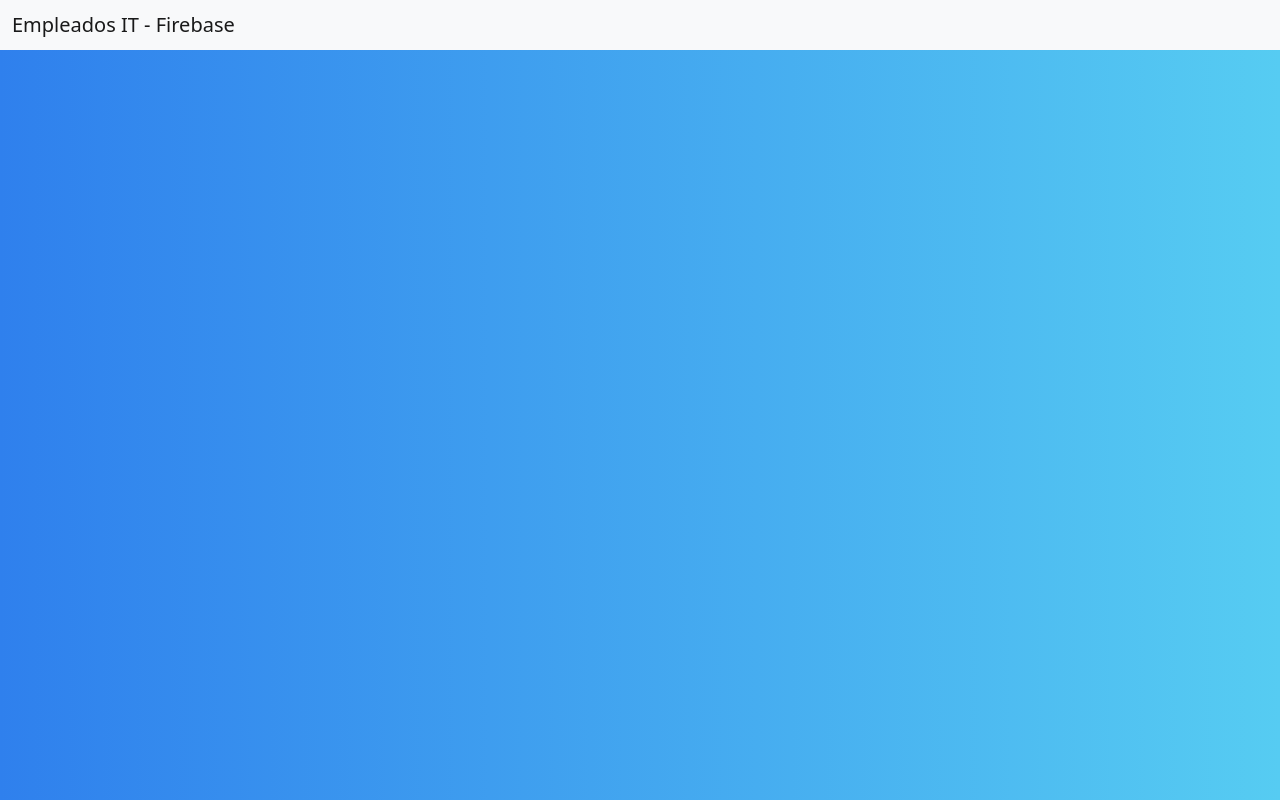
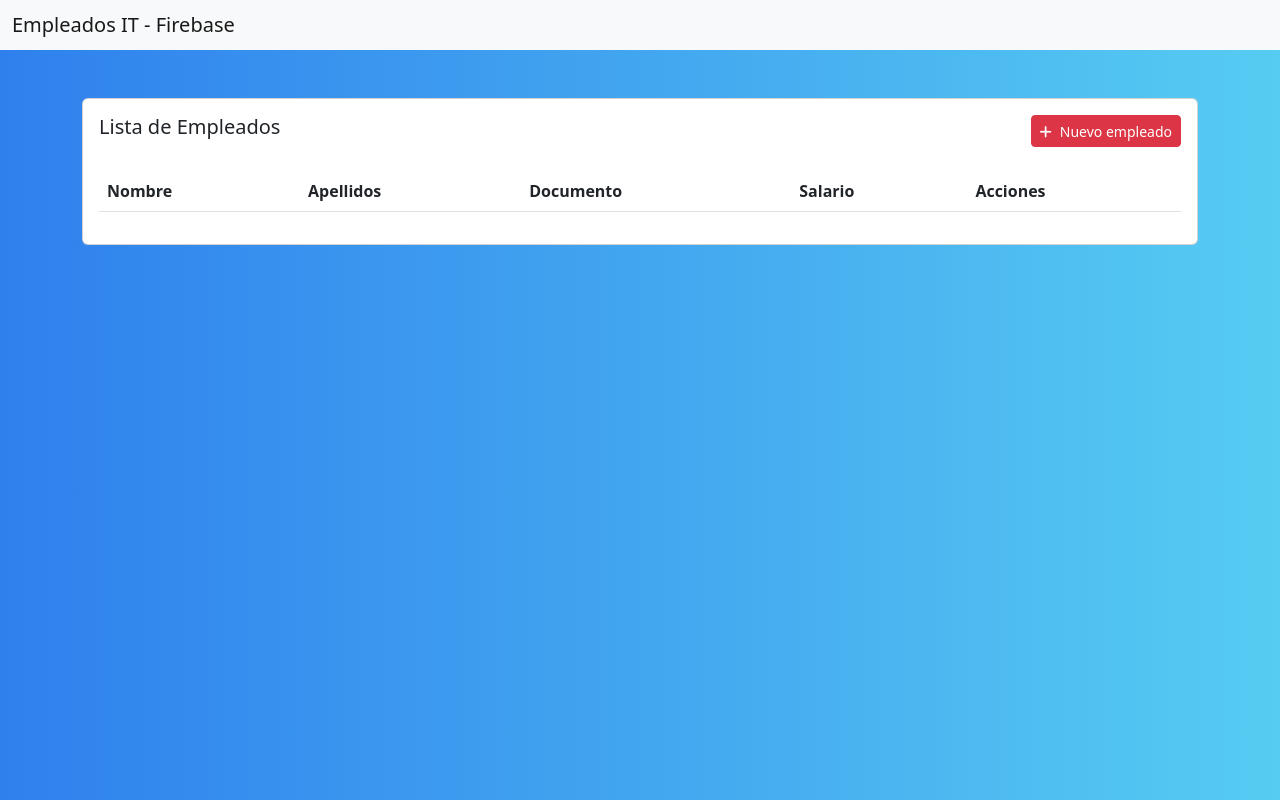
Before and after one commit to alexglzrys/angular-empleados, an Angular app: page / in a window 1280 px wide. Built offline with nearby package versions, Linux system fonts and the light colour scheme.

Commit message:
componente - Lista-Empleados

```diff
--- a/src/app/app.component.html
+++ b/src/app/app.component.html
@@ -1 +1,2 @@
 <app-navbar></app-navbar>
+<app-lista-empleados></app-lista-empleados>
--- a/src/app/components/lista-empleados/lista-empleados.component.html
+++ b/src/app/components/lista-empleados/lista-empleados.component.html
@@ -1 +1,24 @@
-<p>lista-empleados works!</p>
+<div class="container">
+  <div class="card mt-5">
+    <div class="card-body">
+      <header class="d-flex justify-content-between mb-4">
+        <h5 class="card-title">Lista de Empleados</h5>
+        <button class="btn btn-danger btn-sm">
+          <i class="fa fa-plus me-2"></i>Nuevo empleado</button>
+      </header>
+      <table class="table table-hover table-striped">
+        <thead>
+          <tr>
+            <th>Nombre</th>
+            <th>Apellidos</th>
+            <th>Documento</th>
+            <th>Salario</th>
+            <th>Acciones</th>
+          </tr>
+        </thead>
+        <tbody>
+        </tbody>
+      </table>
+    </div>
+  </div>
+</div>
```
